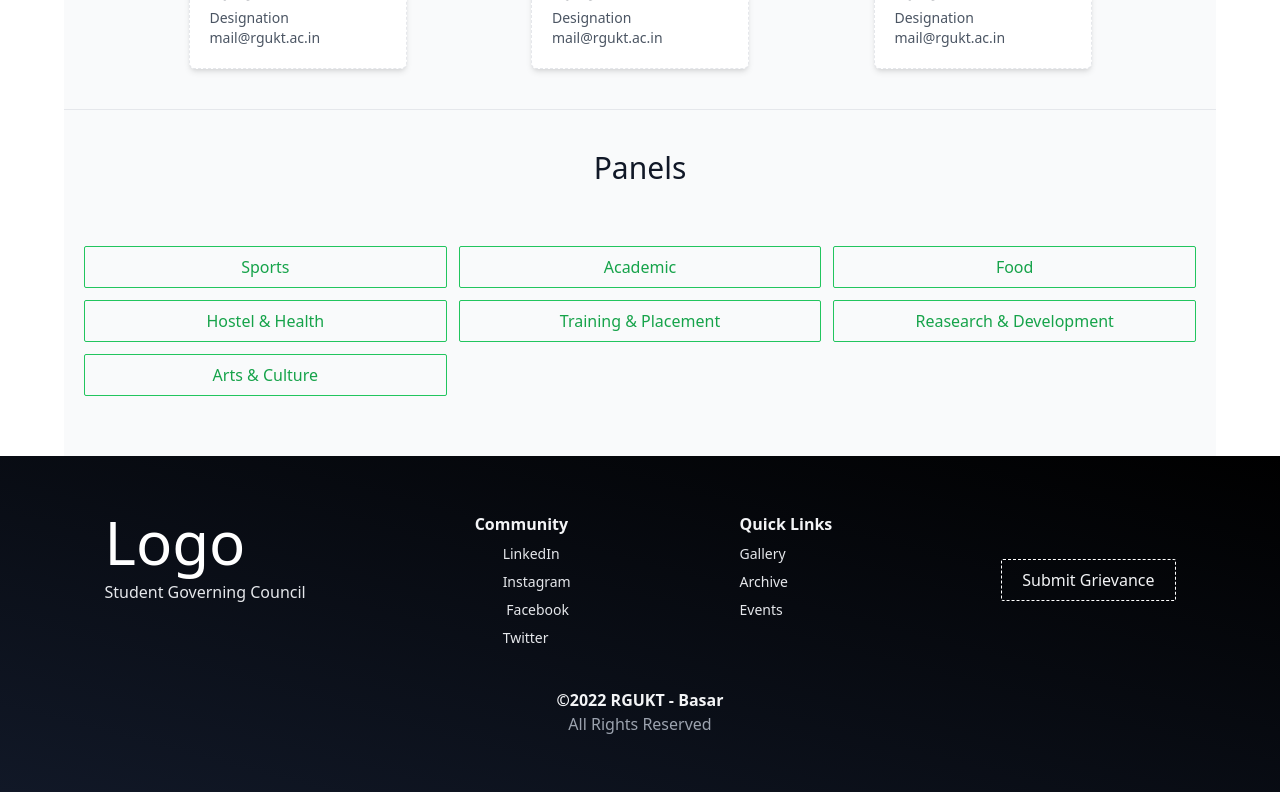
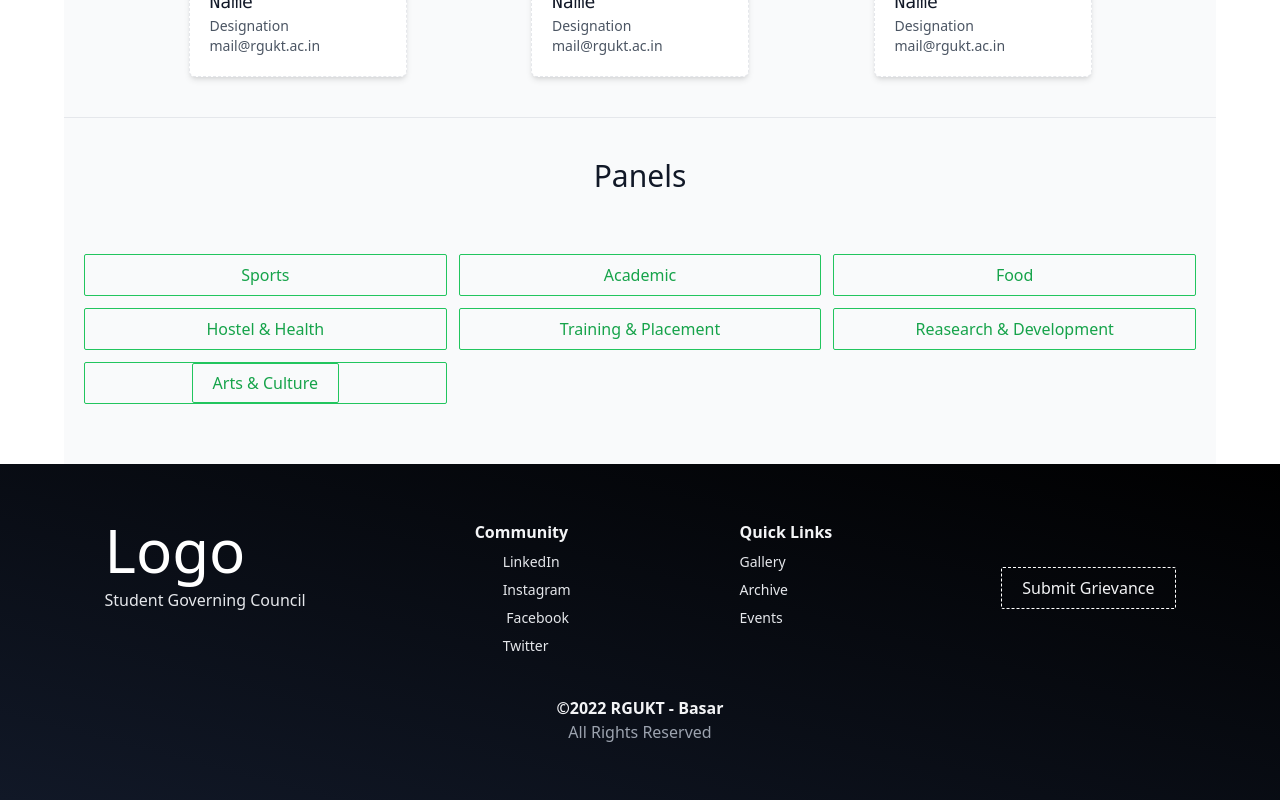
Before and after one commit to abhi-sriram/sgc, a Next.js app: page /about in a window 1280 px wide. Shown: the part 2188-2988 px from the top of the page. Built offline with nearby package versions, Linux system fonts and the light colour scheme; some icons are missing.

Commit message:
link changes

```diff
--- a/components/Header.jsx
+++ b/components/Header.jsx
@@ -6,7 +6,7 @@ function Header() {
   const [scroll, setScroll] = useRecoilState(scrollDivAtom)
 
   return (
-    <div className="sticky top-0 z-50  h-14   bg-gray-100 p-5 shadow-md ">
+    <div className="sticky top-0 z-50     bg-gray-100 p-5 shadow-md ">
       <div className="mx-auto flex max-w-6xl items-center justify-between">
         <div>
           <h1 className="cursor-pointer text-gray-900">Logo</h1>
--- a/pages/about.jsx
+++ b/pages/about.jsx
@@ -199,40 +199,67 @@ function Index() {
       <div className="space-y-10 py-10">
         <h1 className="text-center text-3xl text-gray-900">Panels</h1>
         <div className="grid grid-cols-1 gap-3 p-5 sm:grid-cols-3">
-          <button className=" rounded-sm border border-green-500 px-5 py-2 text-green-600 hover:bg-green-600 hover:text-white">
           <Link href={'/panel/sports'}>
-              <a href="">Sports</a>
+            <a
+              className="rounded-sm border border-green-500 px-5 py-2 text-center text-green-600 hover:bg-green-600 hover:text-white"
+              href=""
+            >
+              Sports
+            </a>
           </Link>
-          </button>
 
-          <button className="rounded-sm border border-green-500 px-5 py-2 text-green-600 hover:bg-green-600 hover:text-white">
           <Link href={'/panel/academics'}>
-              <a href="">Academic</a>
+            <a
+              className="rounded-sm border border-green-500 px-5 py-2 text-center text-green-600 hover:bg-green-600 hover:text-white"
+              href=""
+            >
+              Academic
+            </a>
           </Link>
-          </button>
-          <button className="rounded-sm border border-green-500 px-5 py-2 text-green-600 hover:bg-green-600 hover:text-white">
+
           <Link href={'/panel/food'}>
-              <a href="">Food</a>
+            <a
+              className="rounded-sm border border-green-500 px-5 py-2 text-center text-green-600 hover:bg-green-600 hover:text-white"
+              href=""
+            >
+              Food
+            </a>
           </Link>
-          </button>
-          <button className="rounded-sm border border-green-500 px-5 py-2 text-green-600 hover:bg-green-600 hover:text-white">
+
           <Link href={'/panel/hostel-health'}>
-              <a href="">Hostel & Health</a>
+            <a
+              className="rounded-sm border border-green-500 px-5 py-2 text-center text-green-600 hover:bg-green-600 hover:text-white"
+              href=""
+            >
+              Hostel & Health
+            </a>
           </Link>
-          </button>
-          <button className="rounded-sm border border-green-500 px-5 py-2 text-green-600 hover:bg-green-600 hover:text-white">
+
           <Link href={'/panel/training-placement'}>
-              <a href="">Training & Placement</a>
+            <a
+              className="rounded-sm border border-green-500 px-5 py-2 text-center text-green-600 hover:bg-green-600 hover:text-white"
+              href=""
+            >
+              Training & Placement
+            </a>
           </Link>
-          </button>
-          <button className="rounded-sm border border-green-500 px-5 py-2 text-green-600 hover:bg-green-600 hover:text-white">
+
           <Link href={'/panel/reasearch-development'}>
-              <a href="">Reasearch & Development</a>
+            <a
+              className="rounded-sm border border-green-500 px-5 py-2 text-center text-green-600 hover:bg-green-600 hover:text-white"
+              href=""
+            >
+              Reasearch & Development
+            </a>
           </Link>
-          </button>
           <button className="rounded-sm border border-green-500 px-5 py-2 text-green-600 hover:bg-green-600 hover:text-white">
             <Link href={'/panel/arts-culture'}>
-              <a href="">Arts & Culture</a>
+              <a
+                className="rounded-sm border border-green-500 px-5 py-2 text-center text-green-600 hover:bg-green-600 hover:text-white"
+                href=""
+              >
+                Arts & Culture
+              </a>
             </Link>
           </button>
         </div>
--- a/styles/globals.css
+++ b/styles/globals.css
@@ -3,19 +3,19 @@
 @tailwind utilities;
 
 .fade-in-image {
-  animation: fadeIn 5s;
-  -webkit-animation: fadeIn 5s;
-  -moz-animation: fadeIn 5s;
-  -o-animation: fadeIn 5s;
-  -ms-animation: fadeIn 5s;
+  animation: fadeIn 1s;
+  -webkit-animation: fadeIn 1s;
+  -moz-animation: fadeIn 1s;
+  -o-animation: fadeIn 1s;
+  -ms-animation: fadeIn 1s;
 }
 
 .fade-in-text {
-  animation: fadeIn linear 7s;
-  -webkit-animation: fadeIn linear 7s;
-  -moz-animation: fadeIn linear 7s;
-  -o-animation: fadeIn linear 7s;
-  -ms-animation: fadeIn linear 7s;
+  animation: fadeIn linear 1s;
+  -webkit-animation: fadeIn linear 1s;
+  -moz-animation: fadeIn linear 1s;
+  -o-animation: fadeIn linear 1s;
+  -ms-animation: fadeIn linear 1s;
 }
 
 @keyframes fadeIn {
```
Lines whose indentation alone changed are shown as unchanged.
